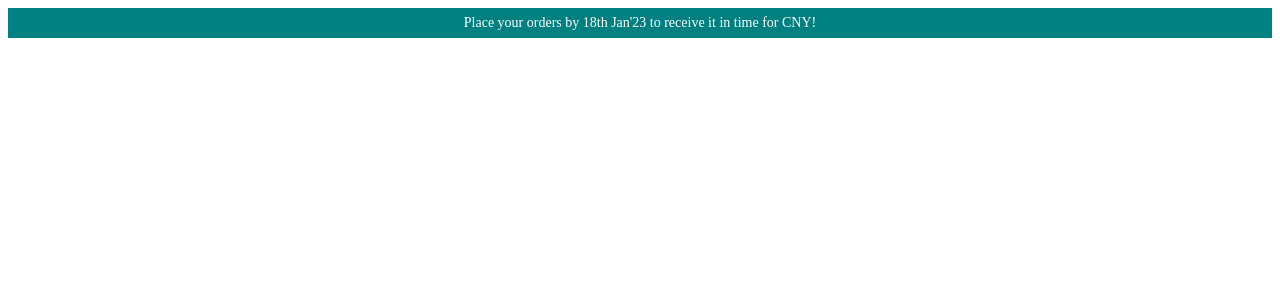
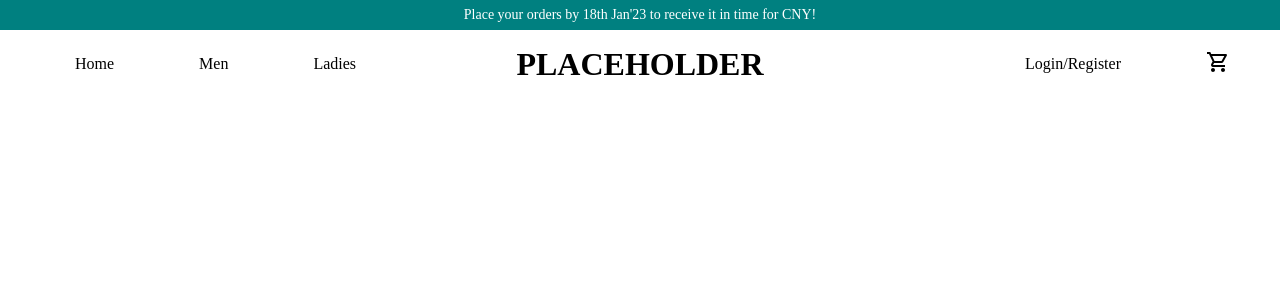
Before and after one commit to desmondtansl/Our-Best-Side, a React (Vite) app in the folder client/: page / in a window 1280 px wide. Shown: the top 300 px of the page. Built offline with nearby package versions, Linux system fonts and the light colour scheme.

Commit message:
Navbar component done

```diff
--- a/client/components/Announcement.jsx
+++ b/client/components/Announcement.jsx
@@ -9,6 +9,7 @@ const Container = styled.div`
   justify-content: center;
   font-size: 14px;
   font-weight: 500;
+  padding: 0px;
 `;
 
 function Annoucement() {
--- a/client/components/Navbar.jsx
+++ b/client/components/Navbar.jsx
@@ -1,10 +1,68 @@
 import styled from "styled-components";
+import ShoppingCartOutlinedIcon from "@mui/icons-material/ShoppingCartOutlined";
 
 const Container = styled.div`
   height: 60px;
 `;
 
+const Wrapper = styled.div`
+  padding: 10px 20px;
+  display: flex;
+  align-items: center;
+  justify-content: space-between;
+`;
+
+const Left = styled.div`
+  flex: 1;
+  display: flex;
+  align-items: center;
+  justify-content: flex-start;
+`;
+
+const Center = styled.div`
+  text-align: center;
+  flex: 1;
+`;
+
+const Right = styled.div`
+  flex: 1;
+  display: flex;
+  align-items: center;
+  justify-content: flex-end;
+`;
+
+const Logo = styled.h1`
+  font-weight: bold;
+`;
+
+const MenuItems = styled.div`
+  font-size: 16px;
+  font-weight: 500;
+  cursor: pointer;
+  margin-left: 25px;
+  padding: 10px 30px;
+`;
+
 function Navbar() {
-  return <Container></Container>;
+  return (
+    <Container>
+      <Wrapper>
+        <Left>
+          <MenuItems>Home</MenuItems>
+          <MenuItems>Men</MenuItems>
+          <MenuItems>Ladies</MenuItems>
+        </Left>
+        <Center>
+          <Logo>PLACEHOLDER</Logo>
+        </Center>
+        <Right>
+          <MenuItems>Login/Register</MenuItems>
+          <MenuItems>
+            <ShoppingCartOutlinedIcon />
+          </MenuItems>
+        </Right>
+      </Wrapper>
+    </Container>
+  );
 }
 export default Navbar;
--- a/client/index.html
+++ b/client/index.html
@@ -4,6 +4,11 @@
     <meta charset="UTF-8" />
     <link rel="icon" type="image/svg+xml" href="/vite.svg" />
     <meta name="viewport" content="width=device-width, initial-scale=1.0" />
+    <style>
+      * {
+        margin: 0;
+      }
+    </style>
     <title>JUST ANOTHER SITE</title>
   </head>
   <body>
--- a/client/package.json
+++ b/client/package.json
@@ -9,6 +9,9 @@
     "preview": "vite preview"
   },
   "dependencies": {
+    "@emotion/core": "^11.0.0",
+    "@emotion/react": "^11.10.5",
+    "@emotion/styled": "^11.10.5",
     "@mui/icons-material": "^5.11.0",
     "@mui/material": "^5.11.4",
     "@mui/styled-engine-sc": "^5.11.0",
```
Also changed, not shown: 1 other file (tests, documents, lock files or other folders).
